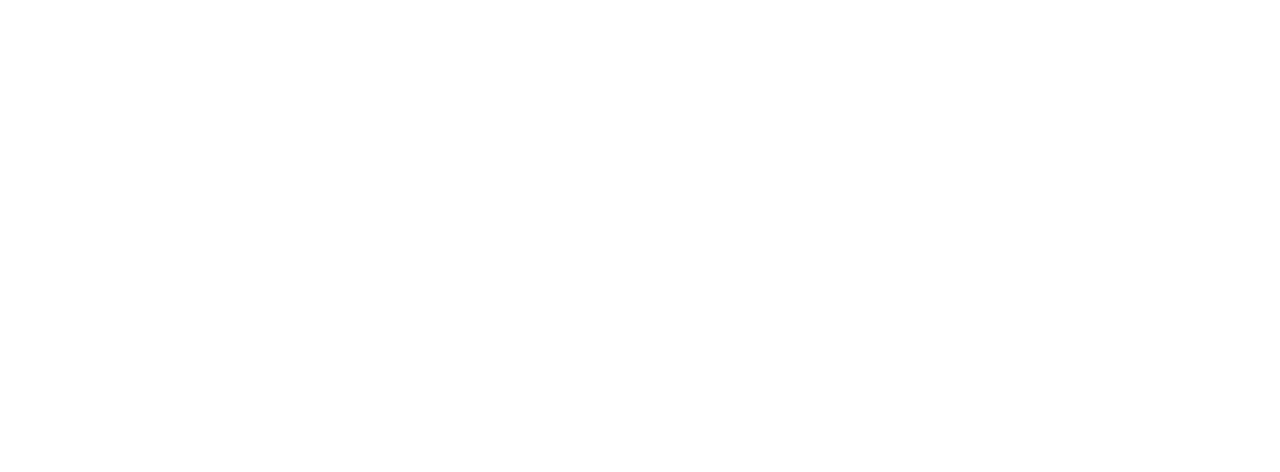
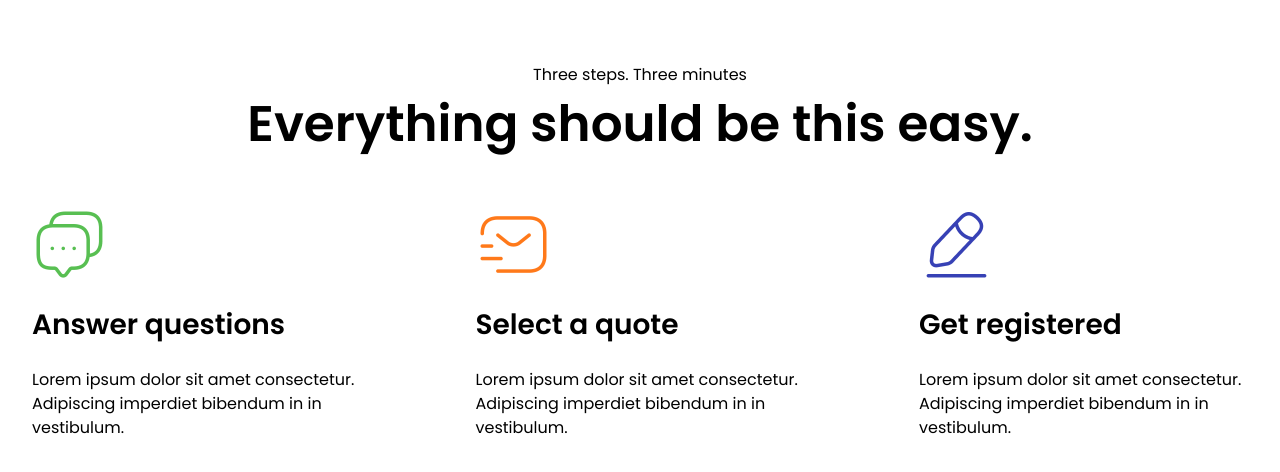
Before and after one commit to nimashaklaa/real-state, a React (Vite) app: page / in a window 1280 px wide. Shown: the part 792-1264 px from the top of the page. Before the commit the page ends 834 px from the top, so only its background shows below. Built offline with nearby package versions, Linux system fonts and the light colour scheme.

Commit message:
feat: Add AboutUs component to enhance content in App component.

```diff
--- a/src/App.tsx
+++ b/src/App.tsx
@@ -1,11 +1,13 @@
 import NavBar from './components/NavBar.tsx';
 import HeroSection from './components/HeroSection.tsx';
+import AboutUs from './components/AboutUs.tsx';
 
 function App() {
   return (
     <div className="min-h-screen bg-[#FFFFFF]">
       <NavBar />
       <HeroSection />
+      <AboutUs />
     </div>
   );
 }
--- /dev/null
+++ b/src/components/AboutUs.tsx
@@ -0,0 +1,51 @@
+export default function AboutUs() {
+  const steps = [
+    {
+      icon: 'img_1.png',
+      alt: 'chat',
+      title: 'Answer questions',
+      description:
+        'Lorem ipsum dolor sit amet consectetur. Adipiscing imperdiet bibendum in in vestibulum.',
+    },
+    {
+      icon: 'img_2.png',
+      alt: 'message',
+      title: 'Select a quote',
+      description:
+        'Lorem ipsum dolor sit amet consectetur. Adipiscing imperdiet bibendum in in vestibulum.',
+    },
+    {
+      icon: 'img_3.png',
+      alt: 'register',
+      title: 'Get registered',
+      description:
+        'Lorem ipsum dolor sit amet consectetur. Adipiscing imperdiet bibendum in in vestibulum.',
+    },
+  ];
+
+  return (
+    <div className="relative flex flex-col mt-[90px] mx-8 mb-[132px] items-center">
+      <div className="text-base font-normal">Three steps. Three minutes</div>
+      <div className="font-semibold text-[50px] mb-[45px]">
+        Everything should be this easy.
+      </div>
+      <div className="flex flex-row items-center justify-between w-full">
+        {steps.map((step, index) => (
+          <div key={index} className="w-[329px]">
+            <img
+              src={step.icon}
+              alt={step.alt}
+              className="h-[75px] w-[75px] mb-[22px]"
+            />
+            <div className="font-semibold text-[28px] mb-[22px] leading-1.2">
+              {step.title}
+            </div>
+            <div className="font-normal text-base leading-6">
+              {step.description}
+            </div>
+          </div>
+        ))}
+      </div>
+    </div>
+  );
+}
```
Also changed, not shown: src/components/ReasonProjects.tsx (added).
